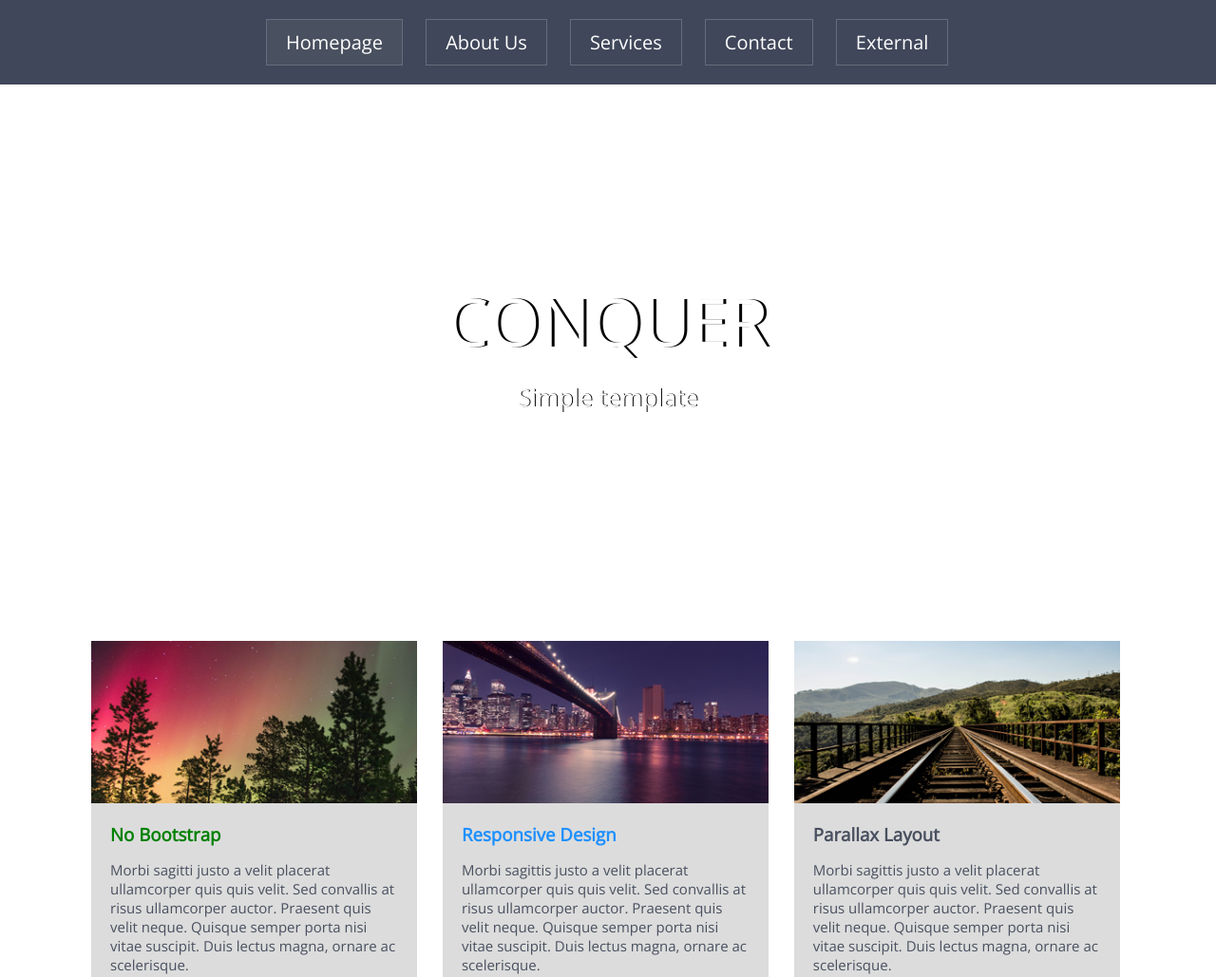
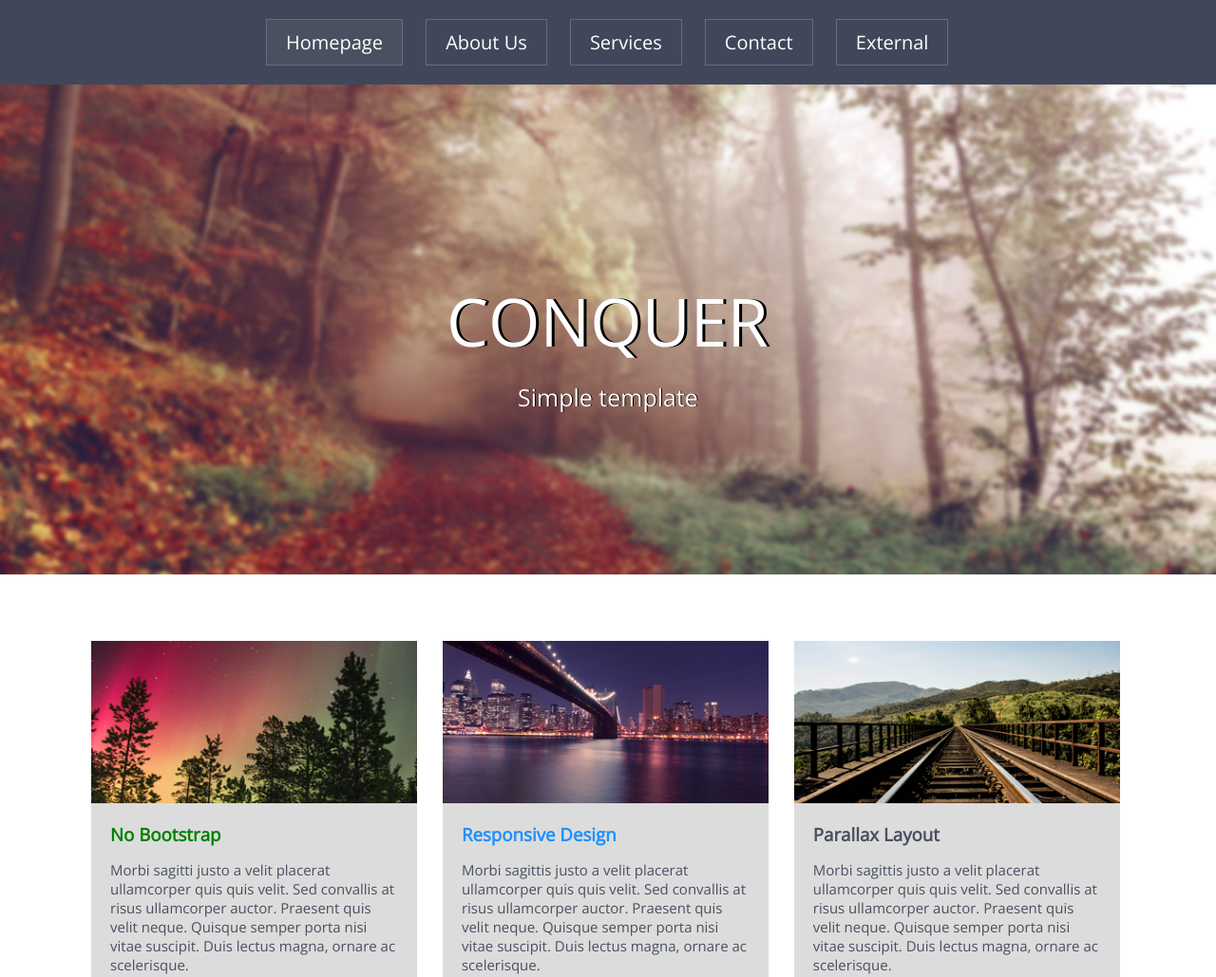
Before and after one commit to LailaL88/conquer, a plain HTML site: page index.html in a window 1280 px wide. Shown: the top 1029 px of the page at 95% size. Drawn offline with nearby package versions, Linux system fonts and the light colour scheme.

Commit message:
Add files via upload

```diff
--- /dev/null
+++ b/parallax.js-1.5.0/parallax.js
@@ -0,0 +1,412 @@
+/*!
+ * parallax.js v1.5.0 (http://pixelcog.github.io/parallax.js/)
+ * @copyright 2016 PixelCog, Inc.
+ * @license MIT (https://github.com/pixelcog/parallax.js/blob/master/LICENSE)
+ */
+
+;(function ( $, window, document, undefined ) {
+
+  // Polyfill for requestAnimationFrame
+  // via: https://gist.github.com/paulirish/1579671
+
+  (function() {
+    var lastTime = 0;
+    var vendors = ['ms', 'moz', 'webkit', 'o'];
+    for(var x = 0; x < vendors.length && !window.requestAnimationFrame; ++x) {
+      window.requestAnimationFrame = window[vendors[x]+'RequestAnimationFrame'];
+      window.cancelAnimationFrame = window[vendors[x]+'CancelAnimationFrame'] || window[vendors[x]+'CancelRequestAnimationFrame'];
+    }
+
+    if (!window.requestAnimationFrame)
+      window.requestAnimationFrame = function(callback) {
+        var currTime = new Date().getTime();
+        var timeToCall = Math.max(0, 16 - (currTime - lastTime));
+        var id = window.setTimeout(function() { callback(currTime + timeToCall); },
+          timeToCall);
+        lastTime = currTime + timeToCall;
+        return id;
+      };
+
+    if (!window.cancelAnimationFrame)
+      window.cancelAnimationFrame = function(id) {
+        clearTimeout(id);
+      };
+  }());
+
+
+  // Parallax Constructor
+
+  function Parallax(element, options) {
+    var self = this;
+
+    if (typeof options == 'object') {
+      delete options.refresh;
+      delete options.render;
+      $.extend(this, options);
+    }
+
+    this.$element = $(element);
+
+    if (!this.imageSrc && this.$element.is('img')) {
+      this.imageSrc = this.$element.attr('src');
+    }
+
+    var positions = (this.position + '').toLowerCase().match(/\S+/g) || [];
+
+    if (positions.length < 1) {
+      positions.push('center');
+    }
+    if (positions.length == 1) {
+      positions.push(positions[0]);
+    }
+
+    if (positions[0] == 'top' || positions[0] == 'bottom' || positions[1] == 'left' || positions[1] == 'right') {
+      positions = [positions[1], positions[0]];
+    }
+
+    if (this.positionX !== undefined) positions[0] = this.positionX.toLowerCase();
+    if (this.positionY !== undefined) positions[1] = this.positionY.toLowerCase();
+
+    self.positionX = positions[0];
+    self.positionY = positions[1];
+
+    if (this.positionX != 'left' && this.positionX != 'right') {
+      if (isNaN(parseInt(this.positionX))) {
+        this.positionX = 'center';
+      } else {
+        this.positionX = parseInt(this.positionX);
+      }
+    }
+
+    if (this.positionY != 'top' && this.positionY != 'bottom') {
+      if (isNaN(parseInt(this.positionY))) {
+        this.positionY = 'center';
+      } else {
+        this.positionY = parseInt(this.positionY);
+      }
+    }
+
+    this.position =
+      this.positionX + (isNaN(this.positionX)? '' : 'px') + ' ' +
+      this.positionY + (isNaN(this.positionY)? '' : 'px');
+
+    if (navigator.userAgent.match(/(iPod|iPhone|iPad)/)) {
+      if (this.imageSrc && this.iosFix && !this.$element.is('img')) {
+        this.$element.css({
+          backgroundImage: 'url(' + this.imageSrc + ')',
+          backgroundSize: 'cover',
+          backgroundPosition: this.position
+        });
+      }
+      return this;
+    }
+
+    if (navigator.userAgent.match(/(Android)/)) {
+      if (this.imageSrc && this.androidFix && !this.$element.is('img')) {
+        this.$element.css({
+          backgroundImage: 'url(' + this.imageSrc + ')',
+          backgroundSize: 'cover',
+          backgroundPosition: this.position
+        });
+      }
+      return this;
+    }
+
+    this.$mirror = $('<div />').prependTo(this.mirrorContainer);
+
+    var slider = this.$element.find('>.parallax-slider');
+    var sliderExisted = false;
+
+    if (slider.length == 0)
+      this.$slider = $('<img />').prependTo(this.$mirror);
+    else {
+      this.$slider = slider.prependTo(this.$mirror)
+      sliderExisted = true;
+    }
+
+    this.$mirror.addClass('parallax-mirror').css({
+      visibility: 'hidden',
+      zIndex: this.zIndex,
+      position: 'fixed',
+      top: 0,
+      left: 0,
+      overflow: 'hidden'
+    });
+
+    this.$slider.addClass('parallax-slider').one('load', function() {
+      if (!self.naturalHeight || !self.naturalWidth) {
+        self.naturalHeight = this.naturalHeight || this.height || 1;
+        self.naturalWidth  = this.naturalWidth  || this.width  || 1;
+      }
+      self.aspectRatio = self.naturalWidth / self.naturalHeight;
+
+      Parallax.isSetup || Parallax.setup();
+      Parallax.sliders.push(self);
+      Parallax.isFresh = false;
+      Parallax.requestRender();
+    });
+
+    if (!sliderExisted)
+      this.$slider[0].src = this.imageSrc;
+
+    if (this.naturalHeight && this.naturalWidth || this.$slider[0].complete || slider.length > 0) {
+      this.$slider.trigger('load');
+    }
+
+  }
+
+
+  // Parallax Instance Methods
+
+  $.extend(Parallax.prototype, {
+    speed:    0.2,
+    bleed:    0,
+    zIndex:   -100,
+    iosFix:   true,
+    androidFix: true,
+    position: 'center',
+    overScrollFix: false,
+    mirrorContainer: 'body',
+
+    refresh: function() {
+      this.boxWidth        = this.$element.outerWidth();
+      this.boxHeight       = this.$element.outerHeight() + this.bleed * 2;
+      this.boxOffsetTop    = this.$element.offset().top - this.bleed;
+      this.boxOffsetLeft   = this.$element.offset().left;
+      this.boxOffsetBottom = this.boxOffsetTop + this.boxHeight;
+
+      var winHeight = Parallax.winHeight;
+      var docHeight = Parallax.docHeight;
+      var maxOffset = Math.min(this.boxOffsetTop, docHeight - winHeight);
+      var minOffset = Math.max(this.boxOffsetTop + this.boxHeight - winHeight, 0);
+      var imageHeightMin = this.boxHeight + (maxOffset - minOffset) * (1 - this.speed) | 0;
+      var imageOffsetMin = (this.boxOffsetTop - maxOffset) * (1 - this.speed) | 0;
+      var margin;
+
+      if (imageHeightMin * this.aspectRatio >= this.boxWidth) {
+        this.imageWidth    = imageHeightMin * this.aspectRatio | 0;
+        this.imageHeight   = imageHeightMin;
+        this.offsetBaseTop = imageOffsetMin;
+
+        margin = this.imageWidth - this.boxWidth;
+
+        if (this.positionX == 'left') {
+          this.offsetLeft = 0;
+        } else if (this.positionX == 'right') {
+          this.offsetLeft = - margin;
+        } else if (!isNaN(this.positionX)) {
+          this.offsetLeft = Math.max(this.positionX, - margin);
+        } else {
+          this.offsetLeft = - margin / 2 | 0;
+        }
+      } else {
+        this.imageWidth    = this.boxWidth;
+        this.imageHeight   = this.boxWidth / this.aspectRatio | 0;
+        this.offsetLeft    = 0;
+
+        margin = this.imageHeight - imageHeightMin;
+
+        if (this.positionY == 'top') {
+          this.offsetBaseTop = imageOffsetMin;
+        } else if (this.positionY == 'bottom') {
+          this.offsetBaseTop = imageOffsetMin - margin;
+        } else if (!isNaN(this.positionY)) {
+          this.offsetBaseTop = imageOffsetMin + Math.max(this.positionY, - margin);
+        } else {
+          this.offsetBaseTop = imageOffsetMin - margin / 2 | 0;
+        }
+      }
+    },
+
+    render: function() {
+      var scrollTop    = Parallax.scrollTop;
+      var scrollLeft   = Parallax.scrollLeft;
+      var overScroll   = this.overScrollFix ? Parallax.overScroll : 0;
+      var scrollBottom = scrollTop + Parallax.winHeight;
+
+      if (this.boxOffsetBottom > scrollTop && this.boxOffsetTop <= scrollBottom) {
+        this.visibility = 'visible';
+        this.mirrorTop = this.boxOffsetTop  - scrollTop;
+        this.mirrorLeft = this.boxOffsetLeft - scrollLeft;
+        this.offsetTop = this.offsetBaseTop - this.mirrorTop * (1 - this.speed);
+      } else {
+        this.visibility = 'hidden';
+      }
+
+      this.$mirror.css({
+        transform: 'translate3d('+this.mirrorLeft+'px, '+(this.mirrorTop - overScroll)+'px, 0px)',
+        visibility: this.visibility,
+        height: this.boxHeight,
+        width: this.boxWidth
+      });
+
+      this.$slider.css({
+        transform: 'translate3d('+this.offsetLeft+'px, '+this.offsetTop+'px, 0px)',
+        position: 'absolute',
+        height: this.imageHeight,
+        width: this.imageWidth,
+        maxWidth: 'none'
+      });
+    }
+  });
+
+
+  // Parallax Static Methods
+
+  $.extend(Parallax, {
+    scrollTop:    0,
+    scrollLeft:   0,
+    winHeight:    0,
+    winWidth:     0,
+    docHeight:    1 << 30,
+    docWidth:     1 << 30,
+    sliders:      [],
+    isReady:      false,
+    isFresh:      false,
+    isBusy:       false,
+
+    setup: function() {
+      if (this.isReady) return;
+
+      var self = this;
+
+      var $doc = $(document), $win = $(window);
+
+      var loadDimensions = function() {
+        Parallax.winHeight = $win.height();
+        Parallax.winWidth  = $win.width();
+        Parallax.docHeight = $doc.height();
+        Parallax.docWidth  = $doc.width();
+      };
+
+      var loadScrollPosition = function() {
+        var winScrollTop  = $win.scrollTop();
+        var scrollTopMax  = Parallax.docHeight - Parallax.winHeight;
+        var scrollLeftMax = Parallax.docWidth  - Parallax.winWidth;
+        Parallax.scrollTop  = Math.max(0, Math.min(scrollTopMax,  winScrollTop));
+        Parallax.scrollLeft = Math.max(0, Math.min(scrollLeftMax, $win.scrollLeft()));
+        Parallax.overScroll = Math.max(winScrollTop - scrollTopMax, Math.min(winScrollTop, 0));
+      };
+
+      $win.on('resize.px.parallax load.px.parallax', function() {
+          loadDimensions();
+          self.refresh();
+          Parallax.isFresh = false;
+          Parallax.requestRender();
+        })
+        .on('scroll.px.parallax load.px.parallax', function() {
+          loadScrollPosition();
+          Parallax.requestRender();
+        });
+
+      loadDimensions();
+      loadScrollPosition();
+
+      this.isReady = true;
+
+      var lastPosition = -1;
+
+      function frameLoop() {
+        if (lastPosition == window.pageYOffset) {   // Avoid overcalculations
+          window.requestAnimationFrame(frameLoop);
+          return false;
+        } else lastPosition = window.pageYOffset;
+
+        self.render();
+        window.requestAnimationFrame(frameLoop);
+      }
+
+      frameLoop();
+    },
+
+    configure: function(options) {
+      if (typeof options == 'object') {
+        delete options.refresh;
+        delete options.render;
+        $.extend(this.prototype, options);
+      }
+    },
+
+    refresh: function() {
+      $.each(this.sliders, function(){ this.refresh(); });
+      this.isFresh = true;
+    },
+
+    render: function() {
+      this.isFresh || this.refresh();
+      $.each(this.sliders, function(){ this.render(); });
+    },
+
+    requestRender: function() {
+      var self = this;
+      self.render();
+      self.isBusy = false;
+    },
+    destroy: function(el){
+      var i,
+          parallaxElement = $(el).data('px.parallax');
+      parallaxElement.$mirror.remove();
+      for(i=0; i < this.sliders.length; i+=1){
+        if(this.sliders[i] == parallaxElement){
+          this.sliders.splice(i, 1);
+        }
+      }
+      $(el).data('px.parallax', false);
+      if(this.sliders.length === 0){
+        $(window).off('scroll.px.parallax resize.px.parallax load.px.parallax');
+        this.isReady = false;
+        Parallax.isSetup = false;
+      }
+    }
+  });
+
+
+  // Parallax Plugin Definition
+
+  function Plugin(option) {
+    return this.each(function () {
+      var $this = $(this);
+      var options = typeof option == 'object' && option;
+
+      if (this == window || this == document || $this.is('body')) {
+        Parallax.configure(options);
+      }
+      else if (!$this.data('px.parallax')) {
+        options = $.extend({}, $this.data(), options);
+        $this.data('px.parallax', new Parallax(this, options));
+      }
+      else if (typeof option == 'object')
+      {
+        $.extend($this.data('px.parallax'), options);
+      }
+      if (typeof option == 'string') {
+        if(option == 'destroy'){
+            Parallax.destroy(this);
+        }else{
+          Parallax[option]();
+        }
+      }
+    });
+  }
+
+  var old = $.fn.parallax;
+
+  $.fn.parallax             = Plugin;
+  $.fn.parallax.Constructor = Parallax;
+
+
+  // Parallax No Conflict
+
+  $.fn.parallax.noConflict = function () {
+    $.fn.parallax = old;
+    return this;
+  };
+
+
+  // Parallax Data-API
+
+  $( function () {
+    $('[data-parallax="scroll"]').parallax();
+  });
+
+}(jQuery, window, document));
```
Also changed, not shown: index.html (+127 -45 lines), parallax.js-1.5.0/bower.json (added, +20 -0 lines), parallax.js-1.5.0/package.json (added, +31 -0 lines), parallax.js-1.5.0/README.md (added), parallax.js-1.5.0/parallax.min.js (added), scripts.js (line endings or trailing spaces), 1 other file.
